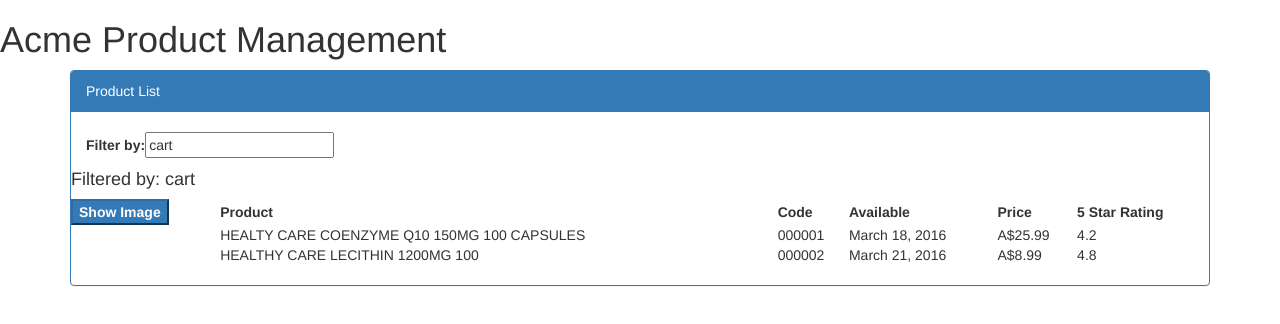
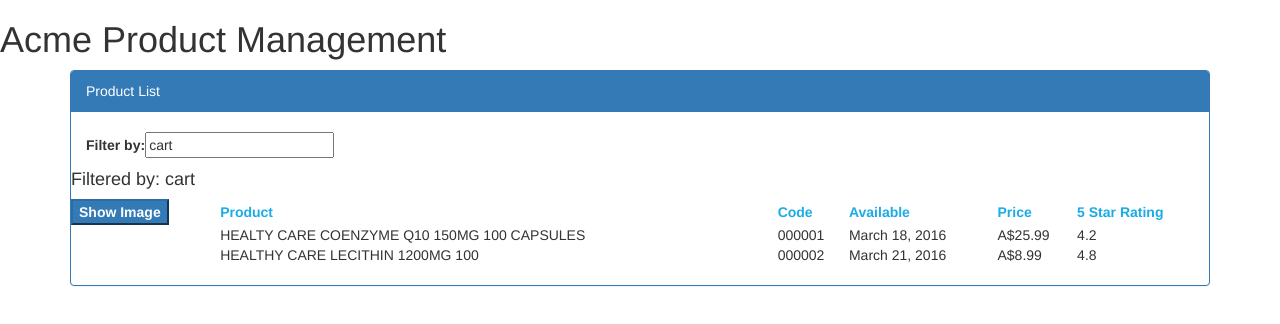
Before and after one commit to nenad0212/Angular-testing, an Angular app: page / in a window 1280 px wide. Shown: the top 324 px of the page. Built offline with nearby package versions, Linux system fonts and the light colour scheme.

Commit message:
encapsulating components styles

```diff
--- /dev/null
+++ b/src/app/products/product-list.component.css
@@ -0,0 +1,3 @@
+th {
+  color: rgb(27, 172, 230);
+}
--- a/src/app/products/product-list.component.ts
+++ b/src/app/products/product-list.component.ts
@@ -6,7 +6,8 @@ import { IProduct } from './product';
 @Component({
     // tslint:disable-next-line:component-selector
     selector: `pm-products`,
-    templateUrl: './product-list.component.html'
+    templateUrl: './product-list.component.html',
+    styleUrls: ['./product-list.component.css']
 })
 
 export class ProductListComponent {
```
